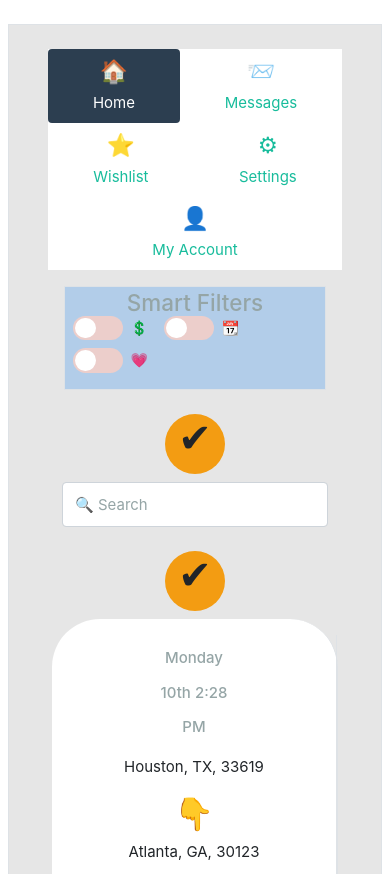
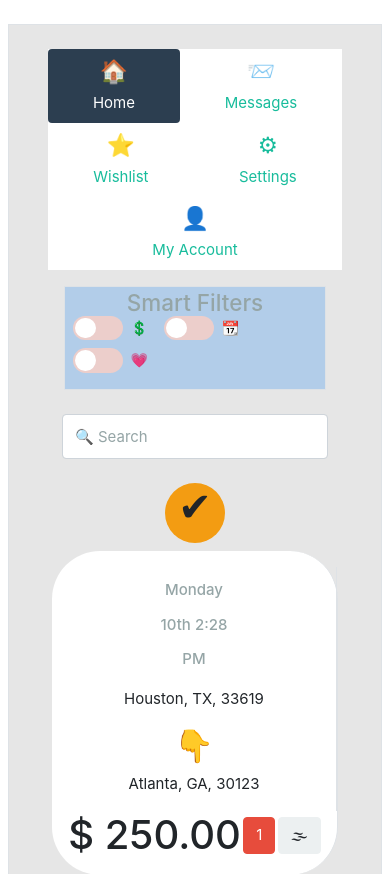
Before and after one commit to BrianBernal/mockup, a React (Create React App) app: page / in a window 390 px wide. Shown: the top 874 px of the page. Built offline with nearby package versions, Linux system fonts and the light colour scheme.

Commit message:
Otro arreglo pendejo. Solo arregle el chulito del buscar. Ahora si vamos por los routes jajajajaj

```diff
--- a/src/App.js
+++ b/src/App.js
@@ -15,8 +15,8 @@ function App() {
 				<div className="col-md-10">
 					<Header></Header>
 					<FiltrosSmall></FiltrosSmall>
-					<Buscar></Buscar>
 					<main className="my-2">
+						<Buscar></Buscar>
 						<DescripcionRuta></DescripcionRuta>
 						<DescripcionRuta></DescripcionRuta>
 						<DescripcionRuta></DescripcionRuta>
--- a/src/components/Buscar.js
+++ b/src/components/Buscar.js
@@ -3,7 +3,7 @@ import Chulito from './Chulito';
 
 const Buscar = () => (
     <div className="row my-4">
-        <Chulito></Chulito>
+        <Chulito clases="d-none d-lg-block"></Chulito>
         <div className="col-md-10 d-flex justify-content-center justify-content-md-end align-items-center">
             <form>
                 <input type="text" placeholder="🔍 Search" id="searchSending" className="form-control" />
--- a/src/components/Chulito.js
+++ b/src/components/Chulito.js
@@ -2,10 +2,15 @@ import React from 'react';
 
 import Emoji from './Emoji';
 
-const Chulito = () => (
-    <div className="col-lg-2 d-flex justify-content-center align-items-center image-fluid">
-        <p className="bg-warning rounded-circle sizeChulito text-center h2"><Emoji label="bien" symbol="✔"></Emoji></p>
-    </div>
-);
+const Chulito = props => {
+    let clase = "bg-warning rounded-circle sizeChulito text-center h2";
+    clase = props.clases ? `${props.clases} ${clase}` : clase;
+
+    return (
+        <div className="col-lg-2 d-flex justify-content-center align-items-center image-fluid">
+            <p className={clase}><Emoji label="bien" symbol="✔"></Emoji></p>
+        </div>
+    );
+}
 
 export default Chulito;
```
